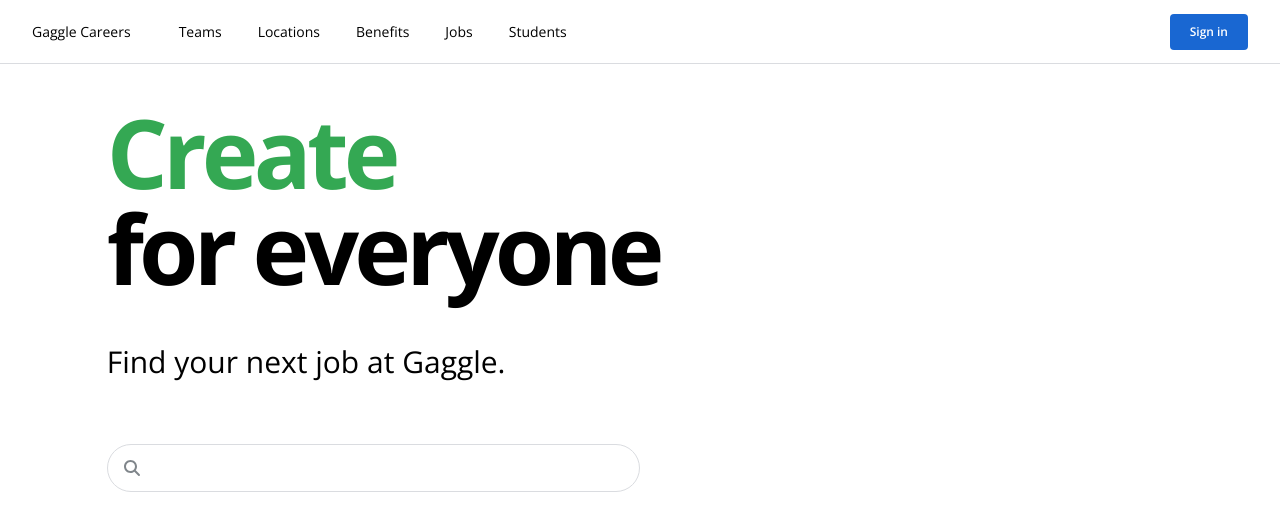
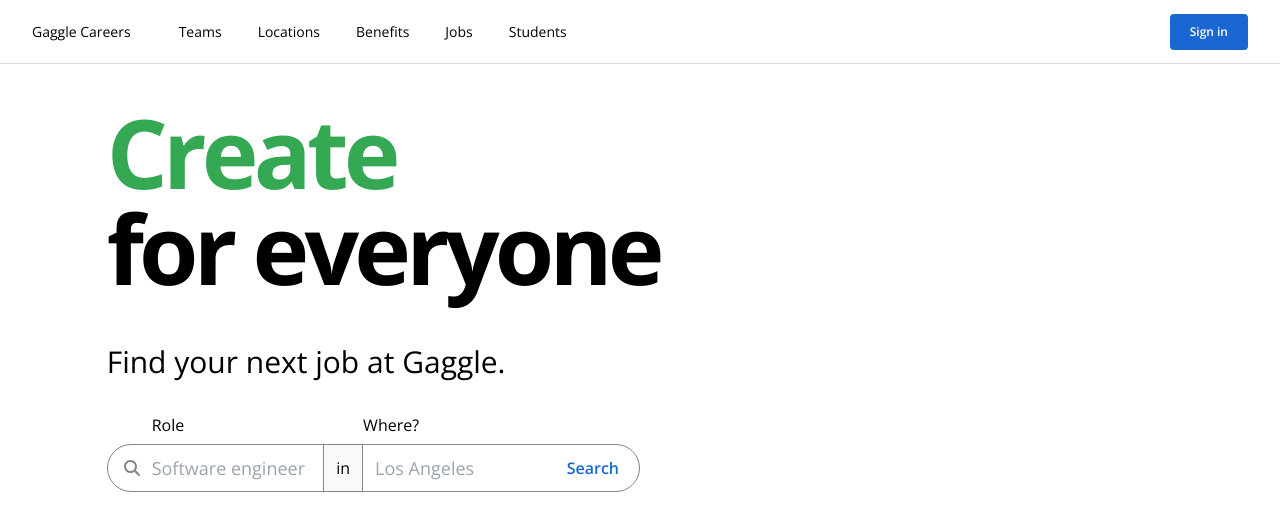
Before and after one commit to neopythe/job-search, a Vue app: page / in a window 1280 px wide. Shown: the top 530 px of the page. Built offline with nearby package versions, Linux system fonts and the light colour scheme.

Commit message:
update styles for ActionButton and JobSearchForm

```diff
--- a/src/components/ActionButton.vue
+++ b/src/components/ActionButton.vue
@@ -26,11 +26,11 @@ export default {
 
 <style scoped>
 button {
-  @apply whitespace-nowrap rounded px-5 py-2.5 font-semibold hover:shadow-blue;
+  @apply whitespace-nowrap  px-5 py-2.5 font-semibold hover:shadow-blue;
 }
 
 .primary {
-  @apply border-0 bg-brand-blue-1 text-xs text-white;
+  @apply rounded bg-brand-blue-1 text-xs text-white;
 }
 
 .secondary {
--- a/src/components/JobSearchForm.vue
+++ b/src/components/JobSearchForm.vue
@@ -1,16 +1,43 @@
 <template>
   <form
-    class="flex h-12 w-full items-center rounded-3xl border border-brand-gray-1"
+    class="flex h-12 w-full items-center rounded-3xl border border-brand-gray-3"
   >
     <font-awesome-icon
       :icon="['fas', 'search']"
       class="ml-4 mr-3 text-brand-gray-3"
     />
+    <div class="flex h-full flex-1 flex-nowrap text-base font-light">
+      <div class="relative flex h-full flex-1 items-center pr-3">
+        <label for="" class="absolute left-0 -top-8">Role</label>
+        <input
+          type="text"
+          placeholder="Software engineer"
+          class="w-full text-lg font-normal focus:outline-none"
+        />
+      </div>
+      <span
+        class="flex h-full items-center border-l border-r border-brand-gray-3 bg-brand-gray-2 px-3 font-normal"
+        >in</span
+      >
+      <div class="relative flex h-full flex-1 items-center px-3">
+        <label for="" class="absolute left-0 -top-8">Where?</label>
+        <input
+          type="text"
+          placeholder="Los Angeles"
+          class="w-full text-lg font-normal focus:outline-none"
+        />
+      </div>
+    </div>
+    <action-button text="Search" type="secondary" class="rounded-r-3xl" />
   </form>
 </template>
 
 <script>
+import ActionButton from "@/components/ActionButton.vue";
 export default {
   name: "JobSearchForm",
+  components: {
+    ActionButton,
+  },
 };
 </script>
```
